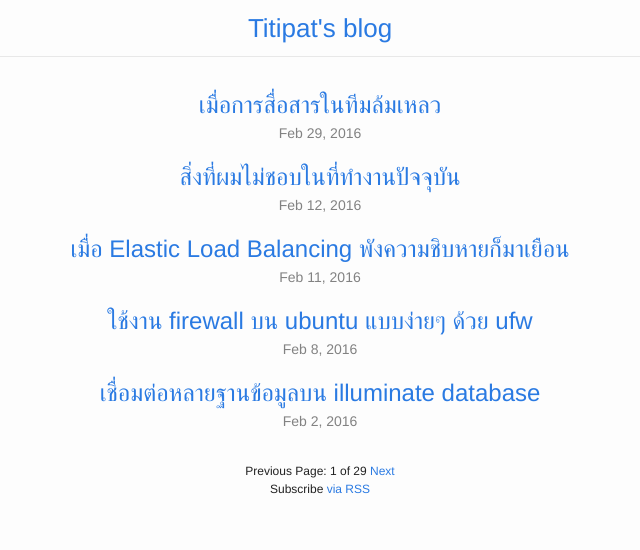
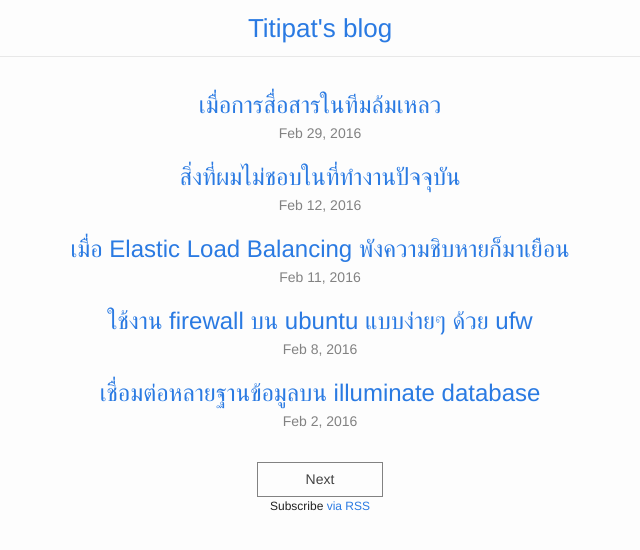
Before and after one commit to titipat/titipat.github.io, a Jekyll site: the page built from index.html, in a window 1280 px wide. Shown: the top 550 px of the page, without its empty margins (320-960 px from the left). Built offline with Jekyll 4.4.1, drawn with Linux system fonts in a browser that asks for light colours; the list of posts is cut into pages by our own code.

Commit message:
change pagination to button

```diff
--- a/_sass/_home.scss
+++ b/_sass/_home.scss
@@ -7,9 +7,18 @@
 
 }
 
+.button {
+  min-width: 100px;
+  color: $grey-color-dark;
+  display: inline-block;
+  padding: 6px 12px;
+  text-align: center;
+  border: 1px solid $grey-color;
+}
+
 .pagination {
   margin-top: 30px;
-  font-size: 12px;
+  font-size: 14px;
 }
 
 .rss-subscribe {
--- a/index.html
+++ b/index.html
@@ -15,15 +15,10 @@ layout: default
   <!-- Pagination links -->
   <div class="pagination">
     {% if paginator.previous_page %}
-      <a href="{{ paginator.previous_page_path }}" class="previous">Previous</a>
-    {% else %}
-      <span class="previous">Previous</span>
+      <a href="{{ paginator.previous_page_path }}" class="previous button">Previous</a>
     {% endif %}
-    <span class="page_number ">Page: {{ paginator.page }} of {{ paginator.total_pages }}</span>
     {% if paginator.next_page %}
-      <a href="{{ paginator.next_page_path }}" class="next">Next</a>
-    {% else %}
-      <span class="next ">Next</span>
+      <a href="{{ paginator.next_page_path }}" class="next button">Next</a>
     {% endif %}
   </div>
 
```
